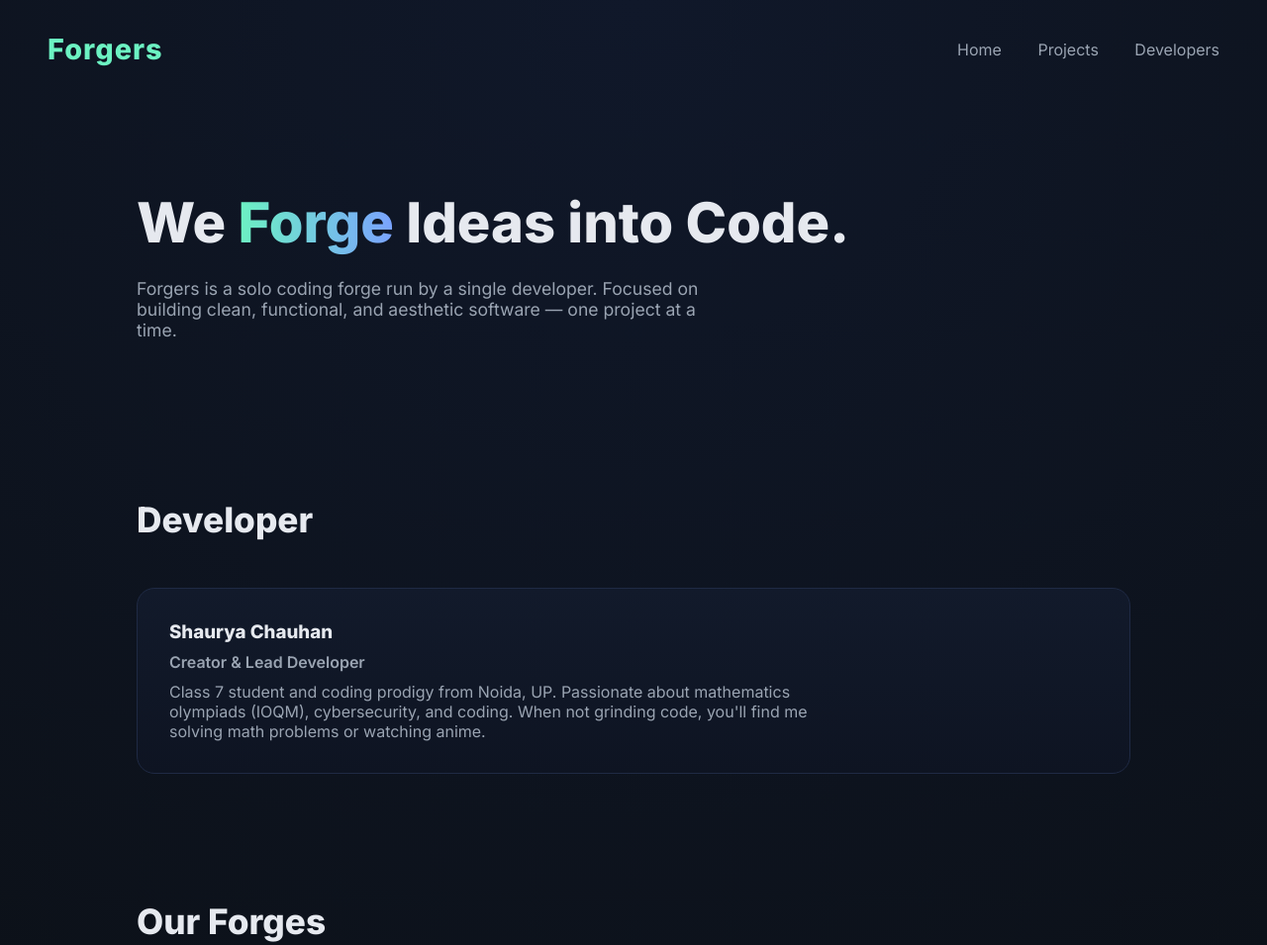
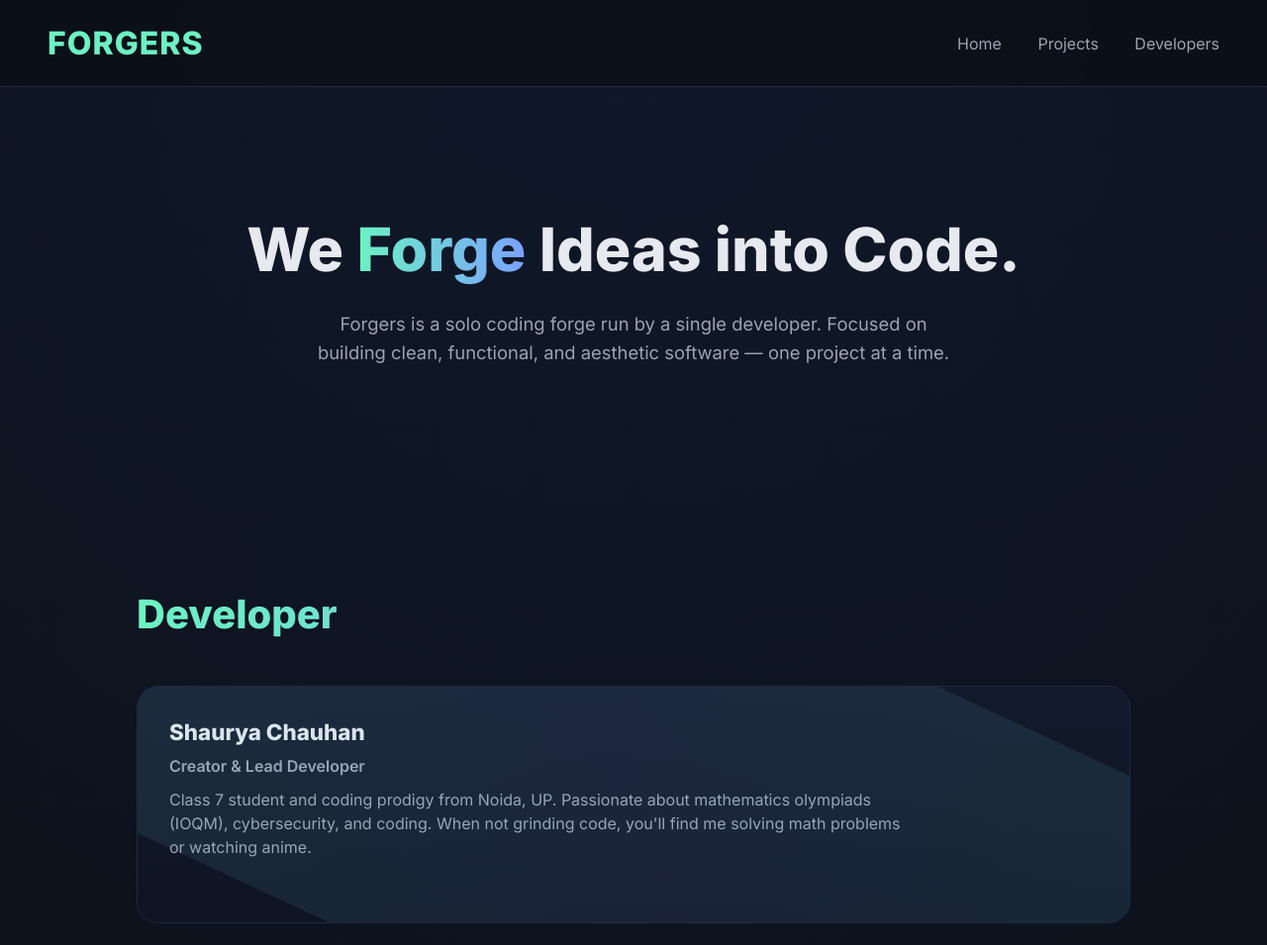
Before and after one commit to neoncipher15/Forgers, a plain HTML site: page index.html in a window 1280 px wide. Shown: the top 955 px of the page at 99% size. Drawn offline with Linux system fonts and the light colour scheme.

Commit message:
Enhance styles and add new CSS variables
Added new CSS variables and improved styles for header, buttons, and sections.

```diff
--- a/index.html
+++ b/index.html
@@ -7,6 +7,7 @@
   <link rel="icon" href="Forge.png" type="image/png">
   <link href="https://fonts.googleapis.com/css2?family=Inter:wght@300;400;600;800&display=swap" rel="stylesheet">
   <style>
+
   :root {
     --bg: #0b0f14;
     --card: #121824;
@@ -14,6 +15,7 @@
     --accent2: #7aa2ff;
     --text: #e6e9ef;
     --muted: #9aa4b2;
+    --shadow: rgba(108, 242, 194, 0.25);
   }
 
   * {
@@ -28,20 +30,28 @@
     background: radial-gradient(circle at top, #10182a, var(--bg));
     color: var(--text);
     min-height: 100vh;
+    overflow-x: hidden;
   }
 
   header {
-      padding: 2rem 3rem;
+    padding: 1.5rem 3rem;
     display: flex;
     justify-content: space-between;
     align-items: center;
+    position: sticky;
+    top: 0;
+    z-index: 1000;
+    backdrop-filter: blur(10px);
+    background: rgba(11, 15, 20, 0.7);
+    border-bottom: 1px solid #1f2a44;
   }
 
   .logo {
-      font-size: 1.8rem;
+    font-size: 2rem;
     font-weight: 800;
     letter-spacing: 1px;
     color: var(--accent);
+    text-transform: uppercase;
   }
 
   nav a {
@@ -49,59 +59,83 @@
     text-decoration: none;
     color: var(--muted);
     font-weight: 500;
-      transition: color 0.2s;
+    transition: 0.3s ease;
+    position: relative;
   }
 
-    nav a:hover {
-      color: var(--accent2);
+  nav a::after {
+    content: '';
+    position: absolute;
+    width: 0;
+    height: 2px;
+    background: var(--accent2);
+    left: 0;
+    bottom: -4px;
+    transition: 0.3s ease;
+  }
+
+  nav a:hover::after {
+    width: 100%;
   }
 
   .hero {
-      padding: 6rem 3rem;
+    padding: 8rem 3rem;
     max-width: 1100px;
     margin: auto;
+    text-align: center;
+    animation: fadeIn 1.5s ease forwards;
   }
 
   .hero h1 {
-      font-size: 3.5rem;
+    font-size: 3.8rem;
     font-weight: 800;
-      line-height: 1.1;
+    line-height: 1.2;
   }
 
   .hero span {
     background: linear-gradient(90deg, var(--accent), var(--accent2));
     -webkit-background-clip: text;
     -webkit-text-fill-color: transparent;
+    display: inline-block;
   }
 
   .hero p {
     margin-top: 1.5rem;
-      max-width: 600px;
-      font-size: 1.1rem;
+    max-width: 650px;
+    margin-left: auto;
+    margin-right: auto;
+    font-size: 1.15rem;
     color: var(--muted);
+    line-height: 1.6;
   }
 
   .buttons {
     margin-top: 2.5rem;
     display: flex;
-      gap: 1.2rem;
+    justify-content: center;
+    gap: 1.5rem;
     flex-wrap: wrap;
   }
 
   .btn {
-      padding: 0.9rem 1.6rem;
-      border-radius: 12px;
+    padding: 0.9rem 2rem;
+    border-radius: 14px;
     border: none;
     font-weight: 600;
     cursor: pointer;
     text-decoration: none;
-      transition: transform 0.2s, box-shadow 0.2s;
+    transition: transform 0.2s, box-shadow 0.3s;
   }
 
   .btn-primary {
     background: linear-gradient(90deg, var(--accent), var(--accent2));
     color: #000;
-      box-shadow: 0 10px 30px rgba(108, 242, 194, 0.3);
+    box-shadow: 0 12px 25px var(--shadow);
+  }
+
+  .btn-primary:hover {
+    transform: translateY(-5px);
+    box-shadow: 0 20px 40px var(--shadow);
   }
 
   .btn-secondary {
@@ -110,48 +144,74 @@
     border: 1px solid #1f2937;
   }
 
-    .btn:hover {
-      transform: translateY(-3px);
-    }
-
   .section {
-      padding: 4rem 3rem;
+    padding: 6rem 3rem;
     max-width: 1100px;
     margin: auto;
   }
 
   .section h2 {
-      font-size: 2.2rem;
+    font-size: 2.5rem;
     margin-bottom: 1rem;
+    background: linear-gradient(90deg, var(--accent), var(--accent2));
+    -webkit-background-clip: text;
+    -webkit-text-fill-color: transparent;
   }
 
   .section p {
     color: var(--muted);
-      max-width: 700px;
+    max-width: 750px;
+    margin-bottom: 2rem;
   }
 
   .projects {
     margin-top: 3rem;
     display: grid;
-      grid-template-columns: repeat(auto-fit, minmax(260px, 1fr));
-      gap: 2rem;
+    grid-template-columns: repeat(auto-fit, minmax(280px, 1fr));
+    gap: 2.2rem;
   }
 
   .card {
     background: linear-gradient(180deg, #121a2b, #0e1422);
     padding: 2rem;
-      border-radius: 18px;
+    border-radius: 22px;
     border: 1px solid #1f2a44;
-      transition: transform 0.2s, box-shadow 0.2s;
+    transition: transform 0.3s, box-shadow 0.3s;
+    position: relative;
+    overflow: hidden;
+  }
+
+  .card::before {
+    content: '';
+    position: absolute;
+    top: -50%;
+    left: -50%;
+    width: 200%;
+    height: 200%;
+    background: linear-gradient(45deg, var(--accent), var(--accent2), var(--accent));
+    opacity: 0.1;
+    transform: rotate(25deg);
+    transition: all 0.5s ease;
+  }
+
+  .card:hover::before {
+    opacity: 0.2;
+    transform: rotate(45deg);
   }
 
   .card:hover {
-      transform: translateY(-6px);
-      box-shadow: 0 20px 50px rgba(0,0,0,0.4);
+    transform: translateY(-8px);
+    box-shadow: 0 25px 60px rgba(0, 0, 0, 0.5);
   }
 
   .card h3 {
     margin-bottom: 0.6rem;
+    font-size: 1.4rem;
+  }
+
+  .card p {
+    line-height: 1.5;
+    color: var(--muted);
   }
 
   .status {
@@ -168,8 +228,22 @@
     text-align: center;
     color: var(--muted);
     font-size: 0.9rem;
-      border-top: 1px solid #1f2937;
+    border-top: 1px solid #1f2a44;
+    margin-top: 4rem;
   }
+
+  @keyframes fadeIn {
+    0% { opacity: 0; transform: translateY(30px); }
+    100% { opacity: 1; transform: translateY(0); }
+  }
+
+  @media (max-width: 768px) {
+    .hero h1 { font-size: 2.8rem; }
+    .section h2 { font-size: 2rem; }
+    nav a { margin-left: 1rem; }
+  }
+
+
   </style>
 </head>
 <body>
```
Lines whose indentation alone changed are shown as unchanged.
